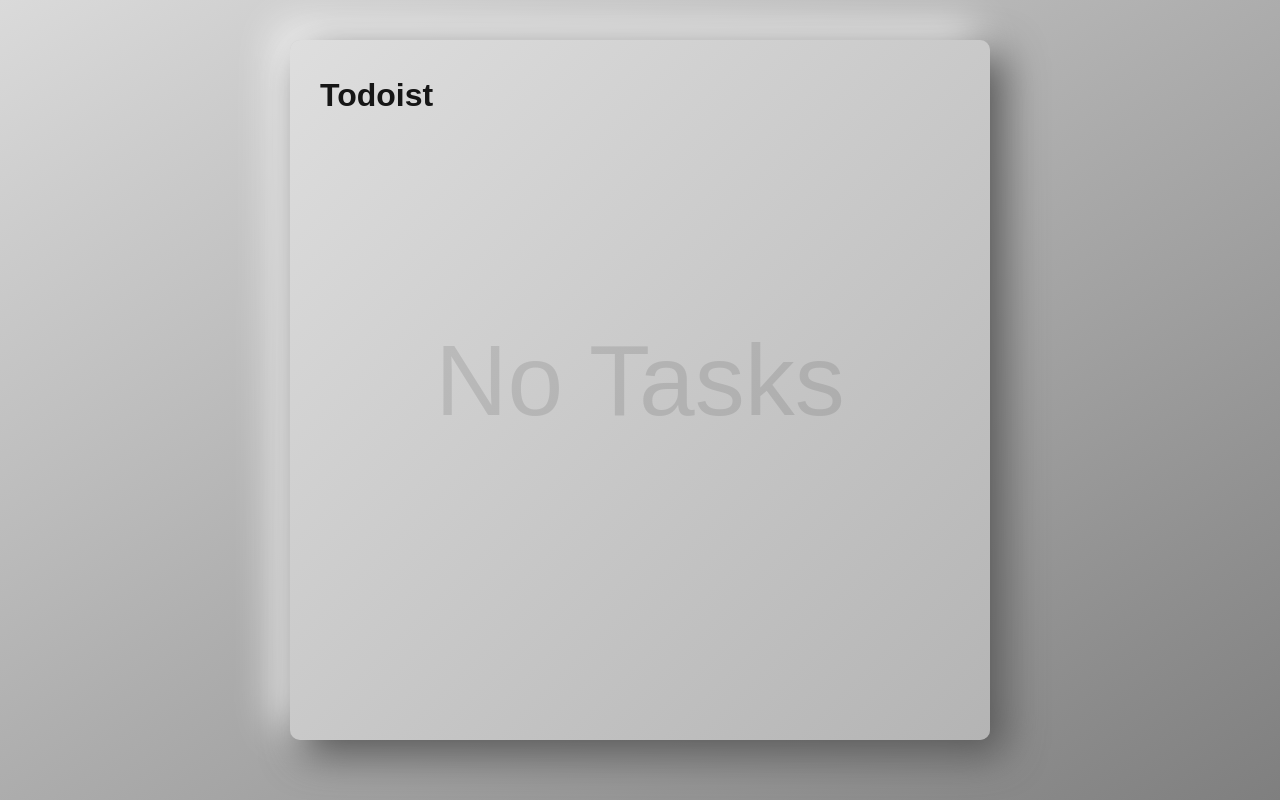
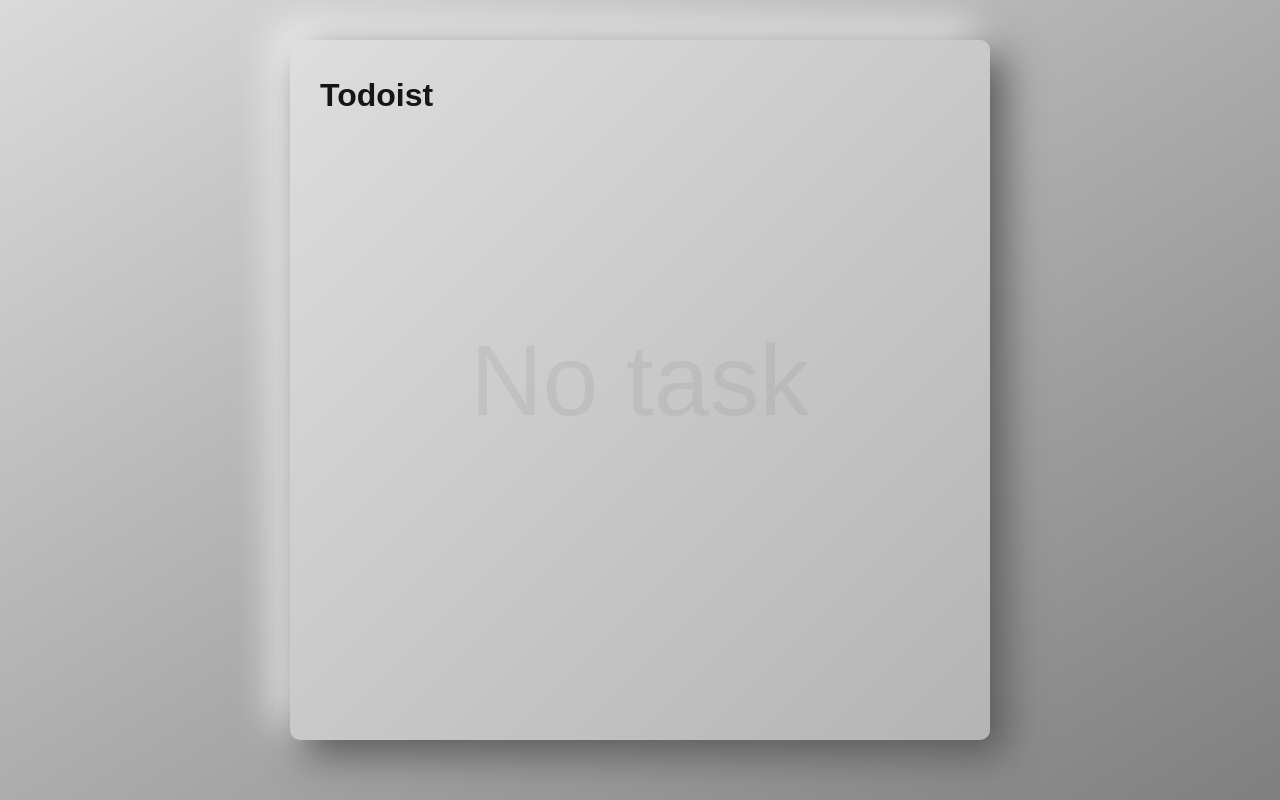
Before and after one commit to Howerrr/Todoist, a React (Create React App) app: page / in a window 1280 px wide. Built offline with nearby package versions, Linux system fonts and the light colour scheme.

Commit message:
change 'no task'

```diff
--- a/src/components/AddTask/index.css
+++ b/src/components/AddTask/index.css
@@ -12,7 +12,7 @@
 .form-control label {
   margin-bottom: 2px;
   margin-left: 12px;
-  user-select: none;
+  -webkit-user-selectuser-select: none;
 }
 
 .form-control input {
--- a/src/components/Todoist/index.jsx
+++ b/src/components/Todoist/index.jsx
@@ -67,10 +67,10 @@
       {tasks.length > 0 ?
         (<Tasks tasks={tasks} onDelete={deleteTask} onToggle={toggleTask} />) :
         (!showAdd && <div style={{
-          display: 'flex', height: '75%', fontSize: '100px', opacity: '0.1',
+          display: 'flex', height: '75%', fontSize: '100px', opacity: '0.05',
           justifyContent: 'center', alignItems: 'center', userSelect: 'none'
         }}>
-            No Tasks
+            No task
         </div>
         )}
     </div>
```
